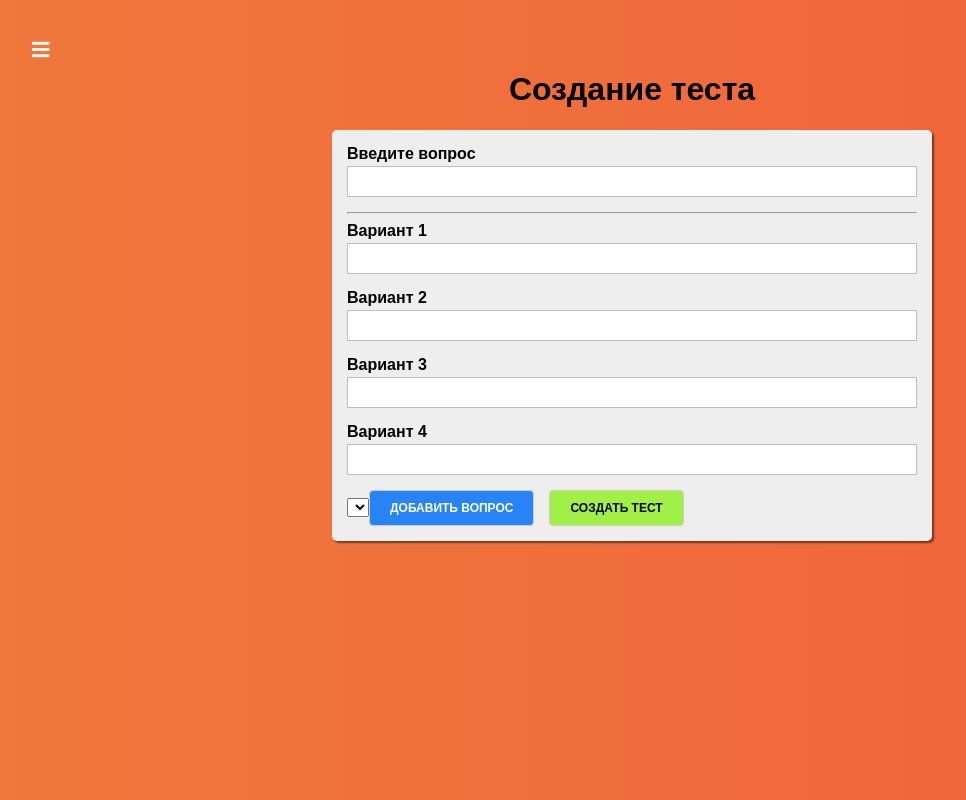
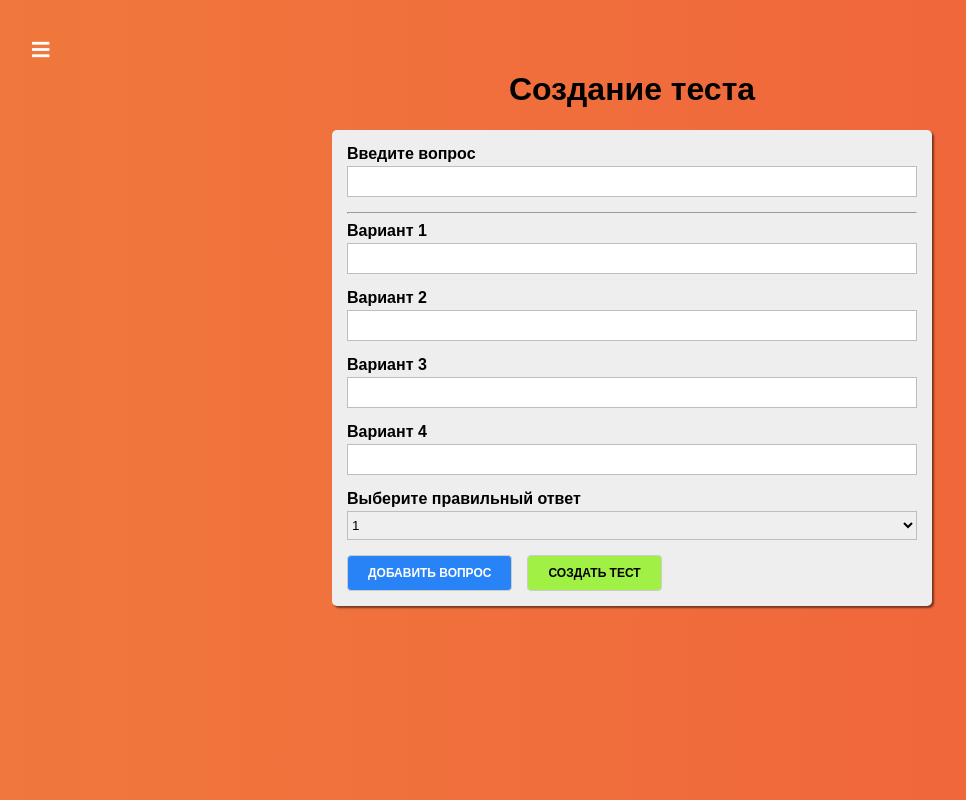
Before and after one commit to YuriAnisimov27/React.Practice, a React app: page /quiz-creator in a window 1280 px wide. Shown: the whole page, without its empty margins (8-974 px from the left). Built offline with nearby package versions, Linux system fonts and the light colour scheme.

Commit message:
feat: add Select

```diff
--- /dev/null
+++ b/src/components/UI/Select/Select.css
@@ -0,0 +1,21 @@
+.Select {
+    margin-bottom: 15px;
+}
+
+.Select label {
+    margin: 0 0 3px 0;
+    padding: 0;
+    font-weight: bold;
+    display: block;
+}
+
+.Select select {
+    display: block;
+    box-sizing: border-box;
+    border: 1px solid #bebebe;
+    margin: 0 0 5px;
+    height: 29px;
+    width: 100%;
+    outline: none;
+    transition: all 300ms ease-in-out;
+}
--- /dev/null
+++ b/src/components/UI/Select/Select.js
@@ -0,0 +1,30 @@
+import React from 'react'
+import classes from './Select.css'
+
+const Select = props => {
+  const htmlFor = `${props.label}-${Math.random()}`
+
+  return (
+    <div className={classes.Select}>
+      <label htmlFor={htmlFor}>{props.label}</label>
+      <select
+        id={htmlFor}
+        value={props.value}
+        onChange={props.onChange}
+      >
+        { props.options.map((option, index) => {
+          return (
+            <option
+              value={option.value}
+              key={option.value + index}
+            >
+              {option.text}
+            </option>
+          )
+        }) }
+      </select>
+    </div>
+  )
+}
+
+export default Select
--- a/src/containers/QuizCreator/QuizCreator.js
+++ b/src/containers/QuizCreator/QuizCreator.js
@@ -4,6 +4,7 @@
 import {createControl} from "../../form/formFramework";
 import Input from "../../components/UI/Input/Input";
 import Auxiliary from "../../hoc/Auxiliary/Auxiliary";
+import Select from "../../components/UI/Select/Select";
 
 function createOptionControl(num) {
   return createControl({
@@ -30,6 +31,7 @@
 
   state = {
     quiz: [],
+    rightAnswerId: 1,
     formControls: createFormControls()
   }
 
@@ -68,7 +70,25 @@
     })
   }
 
+  selectChangeHandler = event => {
+    this.setState({
+      rightAnswerId: +event.target.value
+    })
+  }
+
   render() {
+
+    const select = <Select
+      label="Выберите правильный ответ"
+      value={this.state.rightAnswerId}
+      onChange={this.selectChangeHandler}
+      options={[
+        {text: 1, value: 1},
+        {text: 2, value: 2},
+        {text: 3, value: 3},
+        {text: 4, value: 4}
+      ]} />
+
     return (
       <div className={classes.QuizCreator}>
         <div>
@@ -78,7 +98,8 @@
 
             { this.renderControls() }
 
-            <select name="" id=""></select>
+            { select }
+
             <Button type="primary" onClick={this.addQuestionHandler}>Добавить вопрос</Button>
             <Button type="success" onClick={this.createQuizHandler}>Создать тест</Button>
           </form>
```
